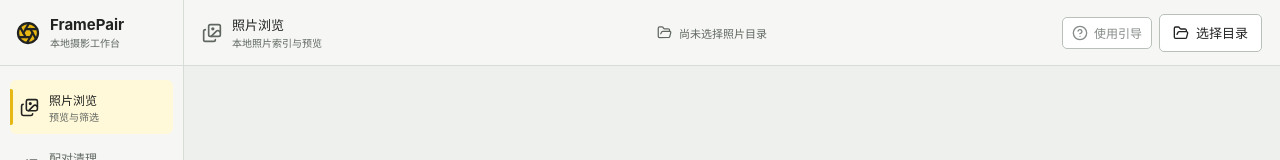
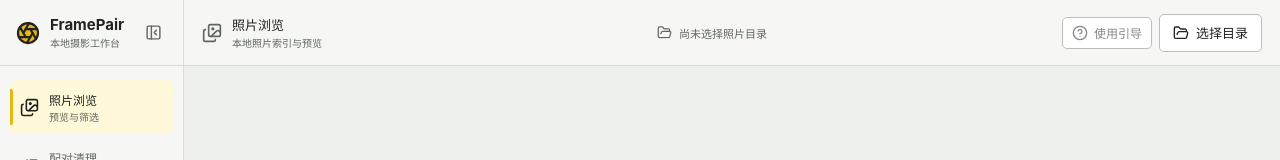
Before and after one commit to CDaLoong/photo-pair-cleaner, a React (Vite) app: page / in a window 1280 px wide. Shown: the top 160 px of the page. Built offline with nearby package versions, Linux system fonts and the light colour scheme.

Commit message:
feat: add collapsible preview sidebars

```diff
--- a/src/app/AppShell.tsx
+++ b/src/app/AppShell.tsx
@@ -1,5 +1,14 @@
-import { Aperture, Images, ListChecks, ShieldCheck } from "lucide-react";
+import {
+  Aperture,
+  Images,
+  ListChecks,
+  PanelLeftClose,
+  PanelLeftOpen,
+  ShieldCheck,
+} from "lucide-react";
+import { useState } from "react";
 import type { ReactNode } from "react";
+import { storedBooleanPreference } from "../utils";
 
 export type AppModule = "preview" | "cleanup";
 
@@ -14,16 +23,51 @@ const MODULES = [
   { id: "cleanup", label: "配对清理", detail: "筛选与安全处理", icon: ListChecks },
 ] as const;
 
+const MODULE_SIDEBAR_STORAGE_KEY = "framepair.layout.module-sidebar-collapsed.v1";
+
 export function AppShell({ activeModule, onModuleChange, children }: AppShellProps) {
+  const [sidebarCollapsed, setSidebarCollapsed] = useState(() => {
+    try {
+      return storedBooleanPreference(localStorage.getItem(MODULE_SIDEBAR_STORAGE_KEY));
+    } catch {
+      return false;
+    }
+  });
+
+  function toggleSidebar() {
+    setSidebarCollapsed((current) => {
+      const next = !current;
+      try {
+        localStorage.setItem(MODULE_SIDEBAR_STORAGE_KEY, String(next));
+      } catch {
+        // The current session remains usable if layout preferences cannot be stored.
+      }
+      return next;
+    });
+  }
+
   return (
-    <div className="app-shell">
-      <aside className="module-sidebar">
+    <div className={sidebarCollapsed ? "app-shell is-module-sidebar-collapsed" : "app-shell"}>
+      <aside className={sidebarCollapsed ? "module-sidebar is-collapsed" : "module-sidebar"} aria-label="功能模块侧边栏">
         <div className="sidebar-brand">
           <Aperture aria-hidden="true" size={24} strokeWidth={2.25} />
           <span><strong>FramePair</strong><small>本地摄影工作台</small></span>
+          <button
+            className="sidebar-collapse-control"
+            type="button"
+            onClick={toggleSidebar}
+            aria-label={sidebarCollapsed ? "展开功能模块侧边栏" : "收起功能模块侧边栏"}
+            aria-expanded={!sidebarCollapsed}
+            aria-controls="module-navigation"
+            title={sidebarCollapsed ? "展开功能栏" : "收起功能栏"}
+          >
+            {sidebarCollapsed
+              ? <PanelLeftOpen aria-hidden="true" size={17} />
+              : <PanelLeftClose aria-hidden="true" size={17} />}
+          </button>
         </div>
 
-        <nav className="module-navigation" aria-label="功能模块">
+        <nav id="module-navigation" className="module-navigation" aria-label="功能模块">
           {MODULES.map(({ id, label, detail, icon: Icon }) => (
             <button
               key={id}
--- a/src/features/preview/PhotoDirectoryTree.tsx
+++ b/src/features/preview/PhotoDirectoryTree.tsx
@@ -1,4 +1,12 @@
-import { ChevronDown, ChevronRight, Folder, FolderOpen, Images } from "lucide-react";
+import {
+  ChevronDown,
+  ChevronRight,
+  Folder,
+  FolderOpen,
+  Images,
+  PanelLeftClose,
+  PanelLeftOpen,
+} from "lucide-react";
 import { useState } from "react";
 import type { CSSProperties } from "react";
 import type { PhotoDirectoryNode } from "./types";
@@ -52,14 +60,18 @@ interface PhotoDirectoryTreeProps {
   nodes: PhotoDirectoryNode[];
   totalCount: number;
   selectedPath: string;
+  collapsed: boolean;
   onSelect: (path: string) => void;
+  onCollapsedChange: (collapsed: boolean) => void;
 }
 
 export function PhotoDirectoryTree({
   nodes,
   totalCount,
   selectedPath,
+  collapsed,
   onSelect,
+  onCollapsedChange,
 }: PhotoDirectoryTreeProps) {
   const [expandedPaths, setExpandedPaths] = useState(() => new Set(nodes.map((node) => node.path)));
 
@@ -73,9 +85,25 @@ export function PhotoDirectoryTree({
   }
 
   return (
-    <aside className="photo-folder-sidebar" aria-label="照片目录" data-preview-tour="directories">
-      <div className="folder-tree-heading"><Folder aria-hidden="true" size={15} /><strong>照片目录</strong></div>
-      <div className="folder-tree-scroll">
+    <aside className={collapsed ? "photo-folder-sidebar is-collapsed" : "photo-folder-sidebar"} aria-label="照片目录" data-preview-tour="directories">
+      <div className="folder-tree-heading">
+        <Folder aria-hidden="true" size={15} />
+        <strong>照片目录</strong>
+        <button
+          className="folder-sidebar-toggle"
+          type="button"
+          onClick={() => onCollapsedChange(!collapsed)}
+          aria-label={collapsed ? "展开照片目录侧边栏" : "收起照片目录侧边栏"}
+          aria-expanded={!collapsed}
+          aria-controls="photo-directory-tree"
+          title={collapsed ? "展开照片目录" : "收起照片目录"}
+        >
+          {collapsed
+            ? <PanelLeftOpen aria-hidden="true" size={16} />
+            : <PanelLeftClose aria-hidden="true" size={16} />}
+        </button>
+      </div>
+      <div id="photo-directory-tree" className="folder-tree-scroll">
         <button className={!selectedPath ? "folder-tree-root is-selected" : "folder-tree-root"} type="button" onClick={() => onSelect("")} aria-current={!selectedPath ? "page" : undefined}>
           <Images aria-hidden="true" size={16} />
           <span>全部照片</span>
--- a/src/features/preview/PreviewModule.tsx
+++ b/src/features/preview/PreviewModule.tsx
@@ -28,7 +28,12 @@ import {
   useState,
 } from "react";
 import type { CSSProperties, MouseEvent as ReactMouseEvent } from "react";
-import { errorMessage, formatBytes, formatDate } from "../../utils";
+import {
+  errorMessage,
+  formatBytes,
+  formatDate,
+  storedBooleanPreference,
+} from "../../utils";
 import { PhotoContextMenu } from "./PhotoContextMenu";
 import { PhotoDirectoryTree } from "./PhotoDirectoryTree";
 import { PhotoThumbnail } from "./PhotoThumbnail";
@@ -69,6 +74,7 @@ import type {
 
 const PREVIEW_ROOT_STORAGE_KEY = "framepair.preview.root.v1";
 const PREVIEW_GUIDE_STORAGE_KEY = "framepair.preview.guide.v1";
+const FOLDER_SIDEBAR_STORAGE_KEY = "framepair.preview.folder-sidebar-collapsed.v1";
 const LOUPE_PREVIEW_EDGE = 1800;
 const PRELOAD_CONCURRENCY = 3;
 const EMPTY_PRELOAD_PROGRESS: PreloadProgress = { total: 0, completed: 0, failed: 0 };
@@ -117,6 +123,13 @@ export function PreviewModule({ active }: PreviewModuleProps) {
   const [editorBusy, setEditorBusy] = useState(false);
   const [contextMenu, setContextMenu] = useState<{ assetId: string; left: number; top: number } | null>(null);
   const [guideOpen, setGuideOpen] = useState(false);
+  const [folderSidebarCollapsed, setFolderSidebarCollapsed] = useState(() => {
+    try {
+      return storedBooleanPreference(localStorage.getItem(FOLDER_SIDEBAR_STORAGE_KEY));
+    } catch {
+      return false;
+    }
+  });
   const [preloadProgress, setPreloadProgress] = useState<PreloadProgress>(EMPTY_PRELOAD_PROGRESS);
   const attemptedStoredRoot = useRef(false);
   const busyRef = useRef(busy);
@@ -392,8 +405,18 @@ export function PreviewModule({ active }: PreviewModuleProps) {
     if (!firstAsset) return;
     setSelectedId(firstAsset.id);
     setView("loupe");
+    changeFolderSidebarCollapsed(false);
     setContextMenu(null);
     setGuideOpen(true);
+  }
+
+  function changeFolderSidebarCollapsed(collapsed: boolean) {
+    setFolderSidebarCollapsed(collapsed);
+    try {
+      localStorage.setItem(FOLDER_SIDEBAR_STORAGE_KEY, String(collapsed));
+    } catch {
+      // The current session remains usable if layout preferences cannot be stored.
+    }
   }
 
   function dismissPreviewGuide() {
@@ -553,8 +576,16 @@ export function PreviewModule({ active }: PreviewModuleProps) {
             </div>
           </div>
 
-          <div className="preview-browser">
-            <PhotoDirectoryTree key={`${index.root}:${index.indexedAtMs}`} nodes={directoryTree} totalCount={ratedAssets.length} selectedPath={selectedDirectory} onSelect={selectDirectory} />
+          <div className={folderSidebarCollapsed ? "preview-browser is-folder-sidebar-collapsed" : "preview-browser"}>
+            <PhotoDirectoryTree
+              key={`${index.root}:${index.indexedAtMs}`}
+              nodes={directoryTree}
+              totalCount={ratedAssets.length}
+              selectedPath={selectedDirectory}
+              collapsed={folderSidebarCollapsed}
+              onSelect={selectDirectory}
+              onCollapsedChange={changeFolderSidebarCollapsed}
+            />
             {view === "grid" ? (
             <main className="photo-grid-scroll" data-preview-tour="grid">
               <div
--- a/src/styles.css
+++ b/src/styles.css
@@ -133,6 +133,10 @@ input:disabled {
   background: var(--bg);
 }
 
+.app-shell.is-module-sidebar-collapsed {
+  grid-template-columns: 56px minmax(0, 1fr);
+}
+
 .module-sidebar {
   display: flex;
   min-width: 0;
@@ -149,6 +153,10 @@ input:disabled {
   min-height: 66px;
   padding: 0 16px;
   border-bottom: 1px solid var(--line);
+}
+
+.sidebar-brand > span {
+  flex: 1;
 }
 
 .sidebar-brand > svg {
@@ -156,6 +164,33 @@ input:disabled {
   color: var(--accent);
   fill: var(--accent);
   stroke: var(--text);
+}
+
+.sidebar-collapse-control,
+.folder-sidebar-toggle {
+  display: inline-flex;
+  flex: 0 0 auto;
+  align-items: center;
+  justify-content: center;
+  width: 28px;
+  height: 28px;
+  padding: 0;
+  color: var(--muted);
+  background: transparent;
+  border: 1px solid transparent;
+  border-radius: 4px;
+  cursor: pointer;
+}
+
+.sidebar-collapse-control {
+  margin-left: auto;
+}
+
+.sidebar-collapse-control:hover,
+.folder-sidebar-toggle:hover {
+  color: var(--text);
+  background: var(--surface-active);
+  border-color: var(--line);
 }
 
 .sidebar-brand > span,
@@ -254,6 +289,39 @@ input:disabled {
 
 .sidebar-safety > svg {
   flex: 0 0 auto;
+}
+
+.module-sidebar.is-collapsed .sidebar-brand,
+.module-sidebar.is-collapsed .module-nav-item,
+.module-sidebar.is-collapsed .sidebar-safety {
+  justify-content: center;
+  padding-inline: 0;
+}
+
+.module-sidebar.is-collapsed .sidebar-brand > svg {
+  display: none;
+}
+
+.module-sidebar.is-collapsed .sidebar-brand > span,
+.module-sidebar.is-collapsed .module-nav-item > span,
+.module-sidebar.is-collapsed .sidebar-safety > span {
+  position: absolute;
+  width: 1px;
+  height: 1px;
+  padding: 0;
+  margin: -1px;
+  overflow: hidden;
+  clip: rect(0, 0, 0, 0);
+  white-space: nowrap;
+  border: 0;
+}
+
+.module-sidebar.is-collapsed .sidebar-collapse-control {
+  margin-left: 0;
+}
+
+.module-sidebar.is-collapsed .module-navigation {
+  padding-inline: 6px;
 }
 
 .module-frame,
@@ -473,6 +541,10 @@ input:disabled {
   min-height: 0;
 }
 
+.preview-browser.is-folder-sidebar-collapsed {
+  grid-template-columns: 42px minmax(0, 1fr);
+}
+
 .photo-folder-sidebar {
   display: flex;
   min-width: 0;
@@ -493,8 +565,28 @@ input:disabled {
 }
 
 .folder-tree-heading strong {
+  flex: 1;
   color: var(--text);
   font-size: 11px;
+}
+
+.folder-sidebar-toggle {
+  margin-left: auto;
+}
+
+.photo-folder-sidebar.is-collapsed .folder-tree-heading {
+  justify-content: center;
+  padding-inline: 0;
+}
+
+.photo-folder-sidebar.is-collapsed .folder-tree-heading > svg,
+.photo-folder-sidebar.is-collapsed .folder-tree-heading > strong,
+.photo-folder-sidebar.is-collapsed .folder-tree-scroll {
+  display: none;
+}
+
+.photo-folder-sidebar.is-collapsed .folder-sidebar-toggle {
+  margin-left: 0;
 }
 
 .folder-tree-scroll {
@@ -2974,6 +3066,14 @@ dd {
     border: 0;
   }
 
+  .sidebar-brand > svg {
+    display: none;
+  }
+
+  .sidebar-collapse-control {
+    margin-left: 0;
+  }
+
   .module-navigation {
     padding-inline: 7px;
   }
--- a/src/utils.ts
+++ b/src/utils.ts
@@ -9,6 +9,10 @@ import type {
   ScanMode,
   ScanSummary,
 } from "./types";
+
+export function storedBooleanPreference(value: string | null): boolean {
+  return value === "true";
+}
 
 export function canAuditReferenceSource(source: ReferenceSourceType): boolean {
   return source === "directory";
```
Also changed, not shown: 1 other file (tests, documents, lock files or other folders).
